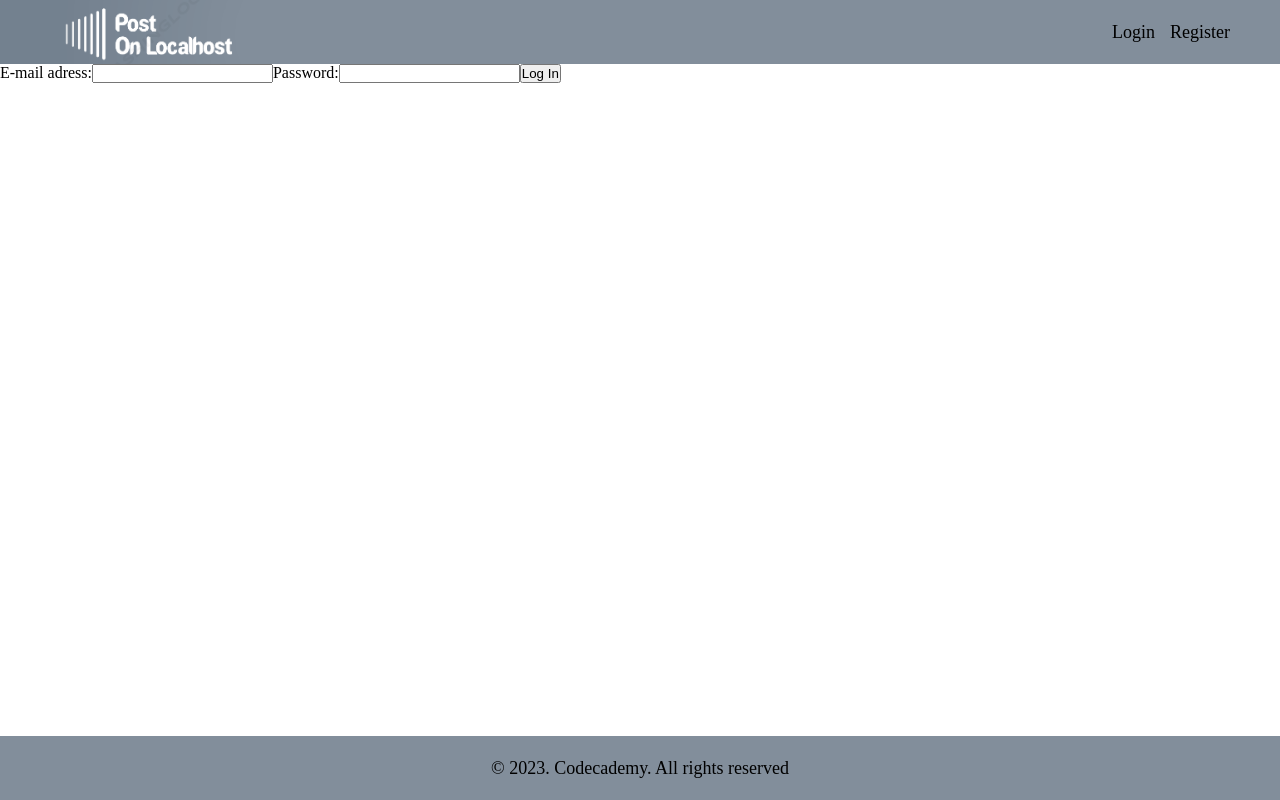
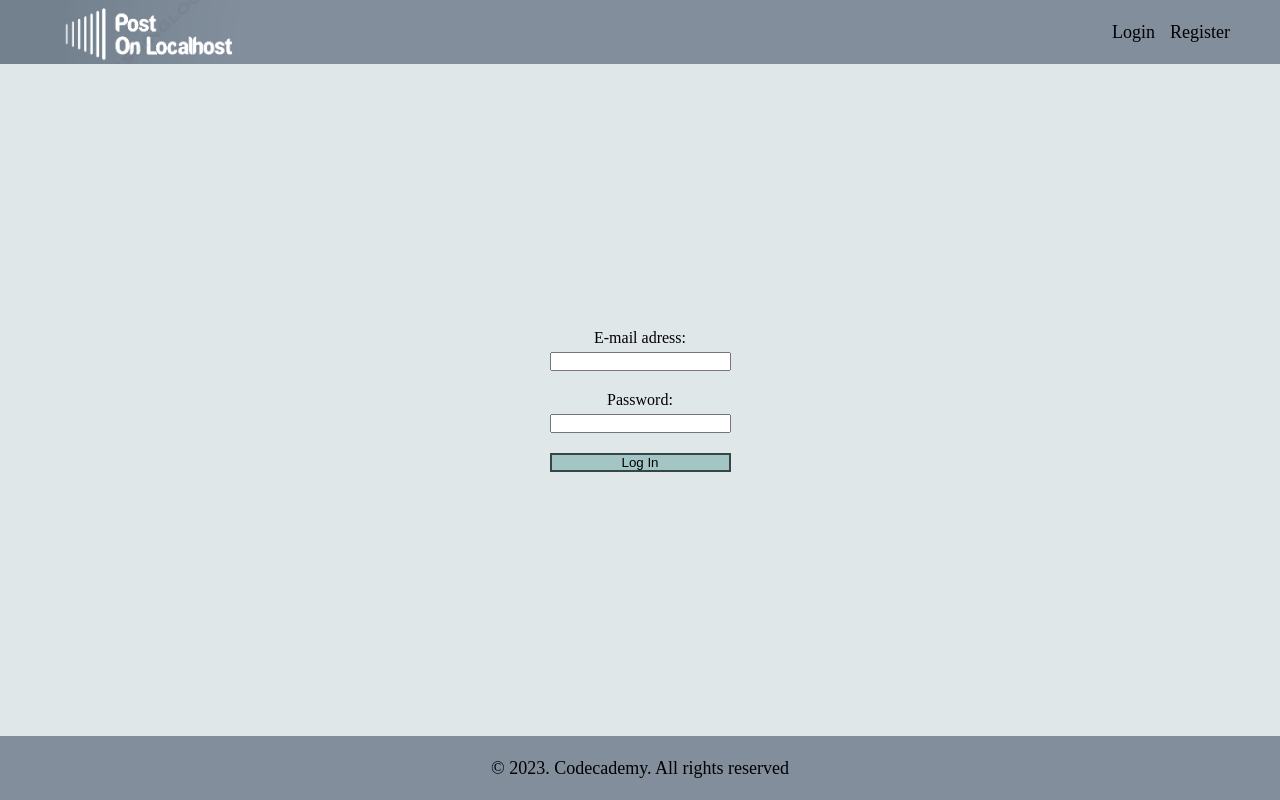
Before and after one commit to vengrasl/React-atsiskaitymas, a React (Create React App) app: page / in a window 1280 px wide. Built offline with nearby package versions, Linux system fonts and the light colour scheme; no server answers.

Commit message:
login styled

```diff
--- a/src/App.css
+++ b/src/App.css
@@ -68,3 +68,38 @@ footer {
 footer > p {
   font-size: 18px;
 }
+
+.login {
+  background-color: var(--corp-white-Harbor);
+  display: flex;
+  flex-direction: column;
+  justify-content: center;
+  align-items: center;
+  flex: 1;
+}
+.login > form {
+  display: flex;
+  flex-direction: column;
+  gap: 20px;
+}
+.login > form > label {
+  display: flex;
+  flex-direction: column;
+  align-items: center;
+  gap: 5px;
+}
+.loginButton {
+  background-color: var(--corp-light-Harbor);
+  border: 2px solid var(--corp-dark-Harbor);
+  cursor: pointer;
+}
+.loginButton:hover{
+  opacity: 0.9;
+}
+.loginButton:active{
+  opacity: 0.8;
+}
+.failedLogin {
+  padding-top: 5px;
+  color: red
+}
--- a/src/components/Login.jsx
+++ b/src/components/Login.jsx
@@ -27,8 +27,7 @@ const Login = () => {
   }
 
   return (
-    <>
-    <div>
+    <div className="login">
         <form onSubmit={handleSubmit}>
           <label>
             E-mail adress:
@@ -48,13 +47,12 @@ const Login = () => {
               onChange={(e)=>setFormFields({...formFields, password:e.target.value})}
             />
           </label>
-          <input type="submit" value="Log In" />
-          {
-            failedLogIn && <p>Wrong log in info</p>
-          }
+          <input className="loginButton" type="submit" value="Log In" />
         </form>
+        {
+          failedLogIn && <p className="failedLogin">Wrong log in info</p>
+        }
       </div>
-    </>
    );
 }
 
```
